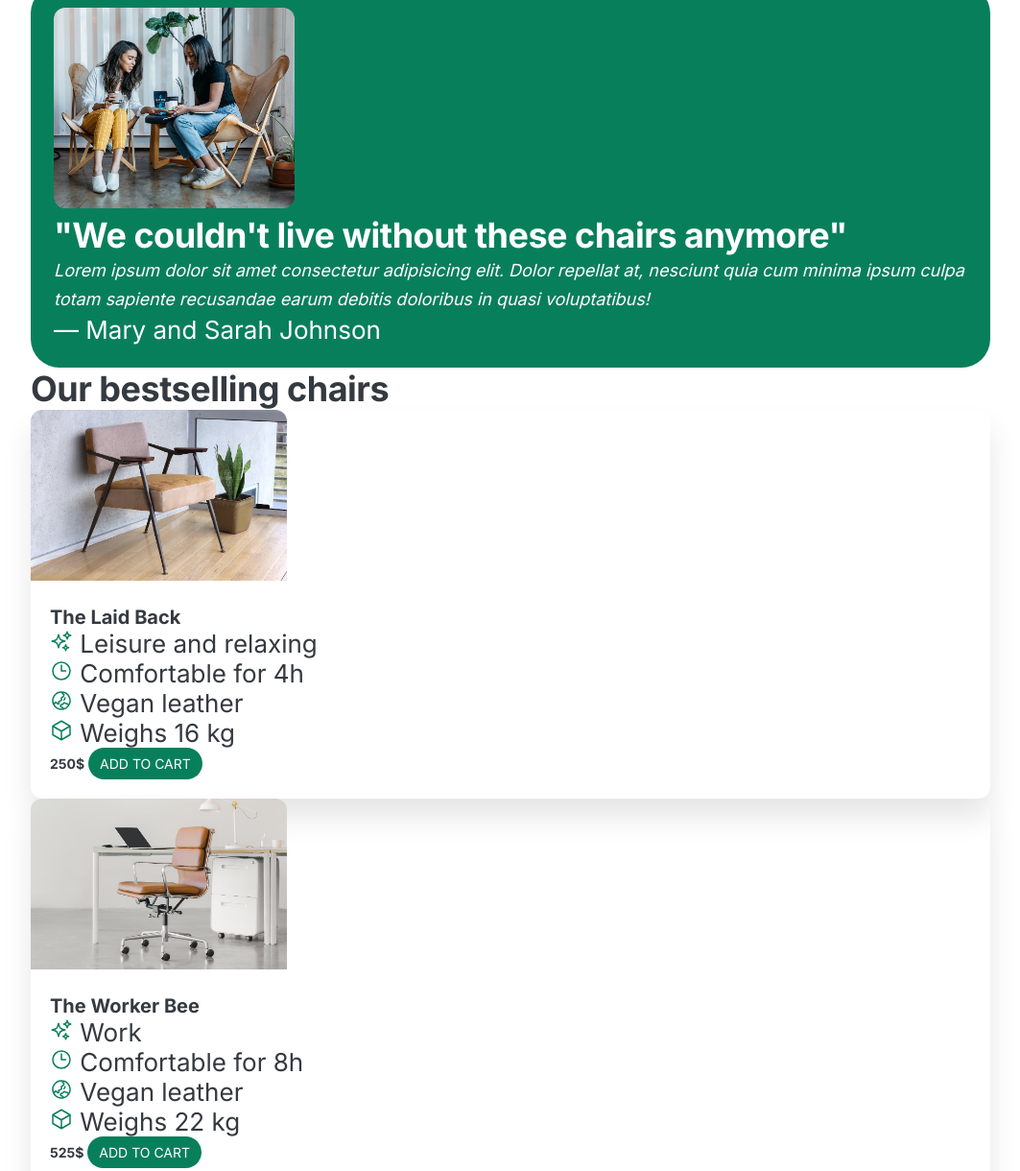
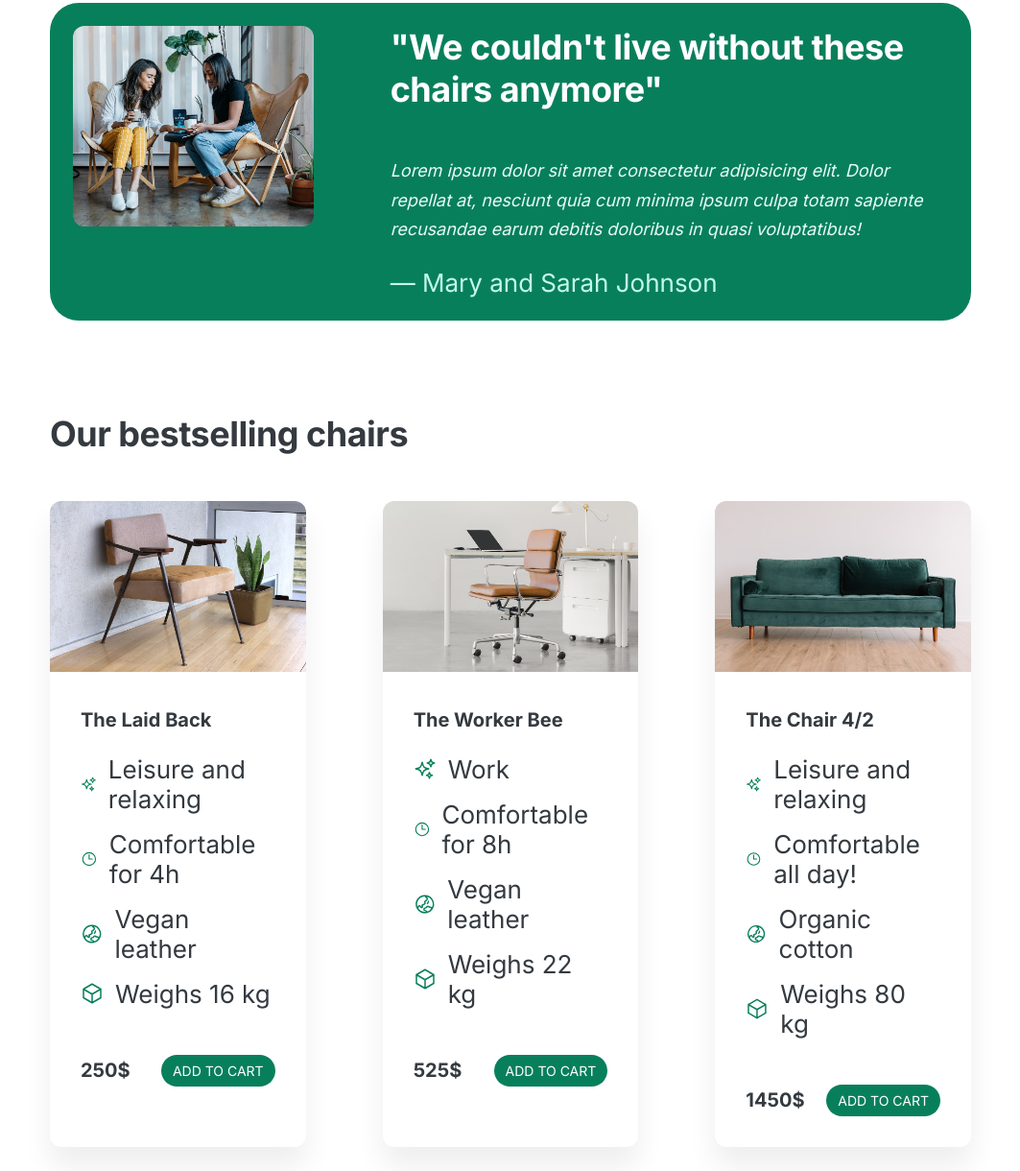
Before and after one commit to SimaGhanadiyan/ChairShop, a plain HTML site: page index.html in a window 1280 px wide. Shown: the part 1064-2284 px from the top of the page at 96% size, without its empty margins (108-1171 px from the left). Drawn offline with Linux system fonts and the light colour scheme.

Commit message:
add css grid and flex

```diff
--- a/index.html
+++ b/index.html
@@ -27,7 +27,7 @@
           </p>
           <a href="#" class="btn btn--big">shop chair</a>
         </section>
-        <img src="img/hero.jpg" alt="photo" width="440px" height="440px" />
+        <img src="img/hero.jpg" alt="photo" />
       </header>
       <!--END Section1-->
 
@@ -132,7 +132,7 @@
             <img src="img/chair-1.jpg" width="267px" height="178px" />
             <div class="chair">
               <h3>The Laid Back</h3>
-              <ul>
+              <ul class="chair-details">
                 <li>
                   <svg
                     xmlns="http://www.w3.org/2000/svg"
@@ -216,7 +216,7 @@
             <img src="img/chair-2.jpg" width="267px" height="178px" />
             <div class="chair">
               <h3>The Worker Bee</h3>
-              <ul>
+              <ul class="chair-details">
                 <li>
                   <svg
                     xmlns="http://www.w3.org/2000/svg"
@@ -300,7 +300,7 @@
             <img src="img/chair-3.jpg" width="267px" height="178px" />
             <div class="chair">
               <h3>The Chair 4/2</h3>
-              <ul>
+              <ul class="chair-details">
                 <li>
                   <svg
                     xmlns="http://www.w3.org/2000/svg"
--- a/style.css
+++ b/style.css
@@ -1,9 +1,11 @@
 /* main color:#087f5b
 GREY COLOR:#343A40,#099268*/
 
+/* GENERAL STYLE */
 * {
   margin: 0;
   padding: 0;
+  box-sizing: border-box;
 }
 body {
   font-family: "Inter", sans-serif;
@@ -12,22 +14,57 @@ body {
   border-bottom: 8px solid #087f5b;
 }
 .container {
-  width: 1000px;
+  width: 960px;
   margin: auto;
 }
 
+header,
+section {
+  margin-bottom: 96px;
+}
+
+h2 {
+  margin-bottom: 48px;
+  font-size: 36px;
+  letter-spacing: -0.5px;
+}
+.grid-3-cols {
+  display: grid;
+  grid-template-columns: repeat(3, 1fr);
+  column-gap: 80px;
+}
+img {
+  border-radius: 12px;
+}
+/* END GENERAL STYLE */
+
 /* Section1 */
+img {
+  width: 100%;
+}
 
 h1 {
+  margin-bottom: 32px;
   font-size: 44px;
-  /* 44/52/62 */
   line-height: 1.1;
   letter-spacing: -1px;
 }
 
+header {
+  display: grid;
+  grid-template-columns: repeat(2, 1fr);
+  column-gap: 80px;
+  margin-top: 64px;
+}
+
 .header-text {
+  margin-bottom: 24px;
   font-size: 18px;
   line-height: 1.7;
+}
+
+.header-text-box {
+  align-self: center;
 }
 
 .btn:link,
@@ -53,11 +90,8 @@ h1 {
 /* END Section1 */
 
 /* Section2 */
-h2 {
-  font-size: 36px;
-  letter-spacing: -0.5px;
-}
 .feature.title {
+  margin-bottom: 16px;
   font-size: 20px;
 }
 
@@ -70,19 +104,27 @@ h2 {
   stroke: #087f5b;
   width: 32px;
   height: 32px;
-  margin-bottom: 16px;
+  margin-bottom: 24px;
 }
 /* END Section2 */
 
 /* Section3 */
 .testiminial-box h2 {
   font-size: 24px;
+  margin-bottom: 24px;
+}
+
+.testimonial-box {
+  grid-column: 2/-1;
+  align-self: center;
 }
 
 .testimonial-text {
   font-style: italic;
   font-size: 18px;
   line-height: 1.7;
+  margin-bottom: 24px;
+  color: #e6fcf5;
 }
 
 .testimonial-section {
@@ -91,16 +133,21 @@ h2 {
   padding: 24px;
   border-radius: 30px;
 }
+.testimonial-author {
+  color: #c3fae8;
+}
 /* END Section3 */
 
 /* Section4 */
-
 h3 {
+  margin-bottom: 24px;
   font-size: 20px;
 }
-
 .chair-price {
-  font-size: 14px;
+  display: flex;
+  justify-content: space-between;
+  align-items: center;
+  font-size: 20px;
 }
 
 .btn--small {
@@ -114,13 +161,8 @@ h3 {
   height: 24px;
 }
 
-li {
-  list-style: none;
-}
-
-.chair-box {
-  box-shadow: 0px 20px 30px 0px rgba(0, 0, 0, 0.1);
-  border-radius: 12px;
+.chair {
+  padding: 32px;
 }
 
 .chair-box img {
@@ -128,16 +170,28 @@ li {
   border-bottom-right-radius: 0;
 }
 
-.chair {
-  padding: 20px;
+.chair-box {
+  box-shadow: 0 20px 30px 0 rgba(0, 0, 0, 0.07);
+  border-radius: 12px;
 }
 
+.chair-details {
+  list-style: none;
+  margin-bottom: 48px;
+}
+.chair-details li {
+  display: flex;
+  align-items: center;
+  gap: 12px;
+  margin-bottom: 16px;
+}
+.chair-details li:last-child {
+  margin-bottom: 0;
+}
 /* END Section4 */
 
 footer {
+  font-size: 14px;
   color: #495057;
+  margin-bottom: 48px;
 }
-
-img {
-  border-radius: 12px;
-}
```
